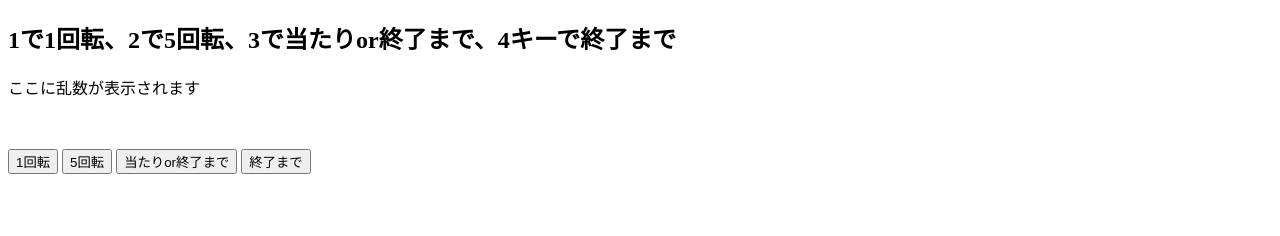
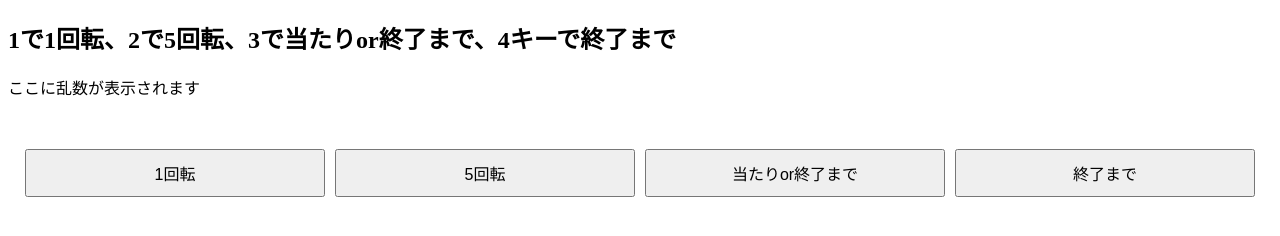
Before and after one commit to riri-riii/rash, a plain HTML site: page index.html in a window 1280 px wide. Drawn offline with Linux system fonts and the light colour scheme.

Commit message:
index.html を更新

```diff
--- a/index.html
+++ b/index.html
@@ -3,6 +3,22 @@
 <head>
   <meta charset="UTF-8">
   <title>しみゅれーた</title>
+  <style>
+  button {
+    width: 100%; /* ボタンを画面幅に合わせる */
+    max-width: 300px; /* 必要に応じて最大幅を設定 */
+    padding: 10px; /* ボタンの内側の余白 */
+    font-size: 1rem; /* フォントサイズを調整 */
+    box-sizing: border-box; /* パディングを含めてサイズを計算 */
+  }
+
+  div {
+    display: flex;
+    flex-wrap: wrap; /* ボタンが折り返すように設定 */
+    gap: 10px; /* ボタン間の余白 */
+    justify-content: center; /* ボタンを中央揃え */
+  }
+</style>
 </head>
 <body>
   <h2>1で1回転、2で5回転、3で当たりor終了まで、4キーで終了まで</h2>
```
